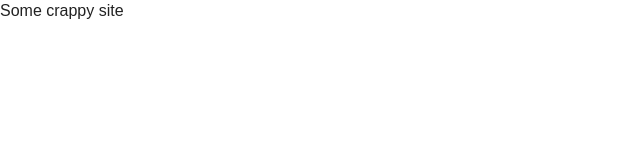
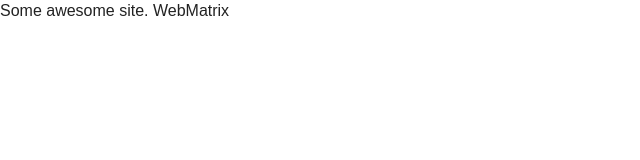
Before and after one commit to tohabuzz12/azure, a plain HTML site: page index.html in a window 1280 px wide. Shown: the whole page, without its empty margins (0-640 px from the left). Drawn offline with nearby package versions, Linux system fonts and the light colour scheme.

Commit message:
updated from webmatrix

```diff
--- a/index.html
+++ b/index.html
@@ -34,7 +34,7 @@
        chromium.org/developers/how-tos/chrome-frame-getting-started -->
   <!--[if lt IE 7]><p class=chromeframe>Your browser is <em>ancient!</em> <a href="http://browsehappy.com/">Upgrade to a different browser</a> or <a href="http://www.google.com/chromeframe/?redirect=true">install Google Chrome Frame</a> to experience this site.</p><![endif]-->
   <header>
-      Some crappy site
+      Some awesome site. WebMatrix
   </header>
   <div role="main">
 
```
